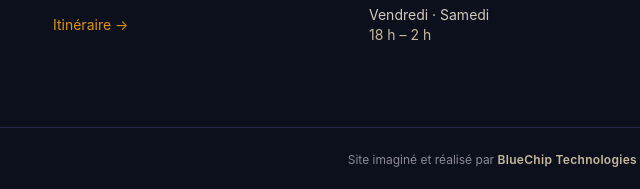
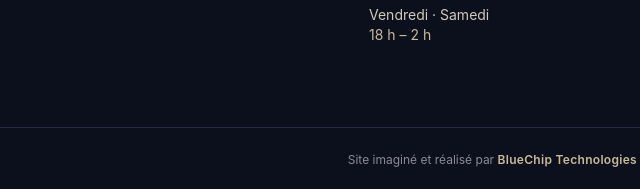
Before and after one commit to cmoigiogio/lepicier-site, an Astro site: page /carte in a window 1280 px wide. Shown: the part 6683-6872 px from the top of the page, 611-1251 px from the left. Built offline with nearby package versions, Linux system fonts and the light colour scheme; Astro itself is replaced by a stand-in of ours.

Commit message:
feat(footer): retrait du lien Itinéraire
Co-authored-by: OpenBot <335604065+openbotgit[bot]@users.noreply.github.com>

```diff
--- a/src/components/Footer.astro
+++ b/src/components/Footer.astro
@@ -1,7 +1,7 @@
 ---
 import Logo from "./Logo.astro";
 import Social from "./Social.astro";
-import { site, directionsUrl } from "../data/site";
+import { site } from "../data/site";
 const year = new Date().getFullYear();
 ---
 <footer class="relative border-t border-line bg-ink">
@@ -16,7 +16,6 @@ const year = new Date().getFullYear();
       <address class="mt-4 text-sm not-italic leading-relaxed text-cream/85">
         {site.address.street}<br />{site.address.postalCode} {site.address.city}
       </address>
-      <a href={directionsUrl} target="_blank" rel="noopener" class="mt-3 inline-block text-sm text-amber hover:text-amber-soft">Itinéraire →</a>
     </div>
     <div>
       <h2 class="eyebrow">Horaires</h2>
```
